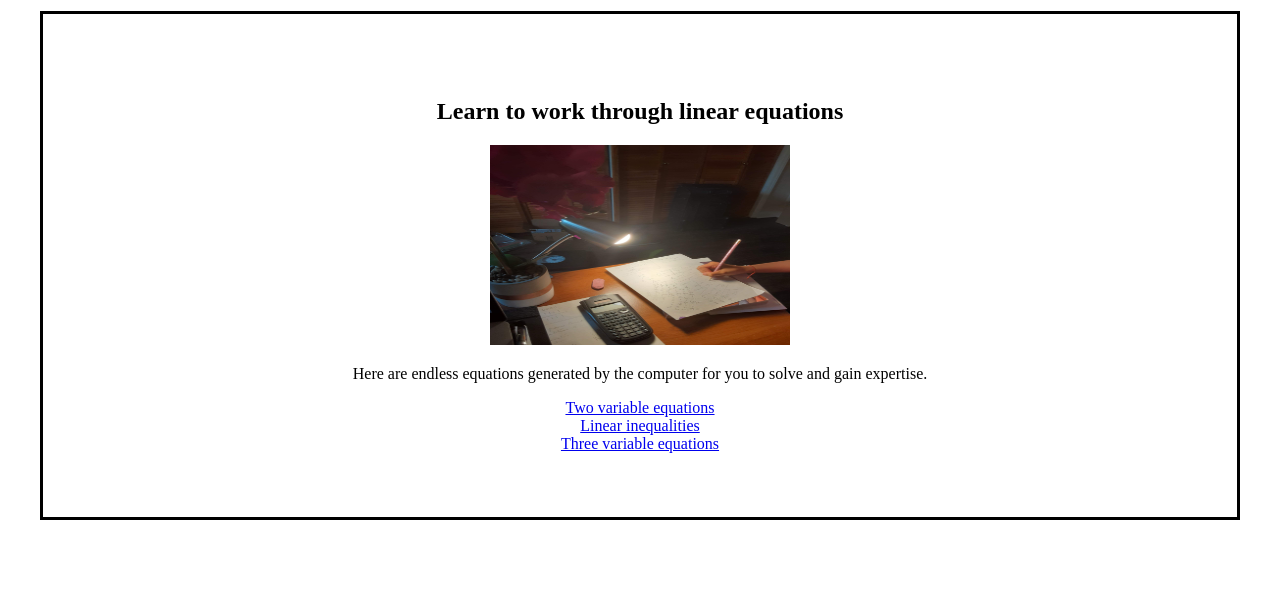
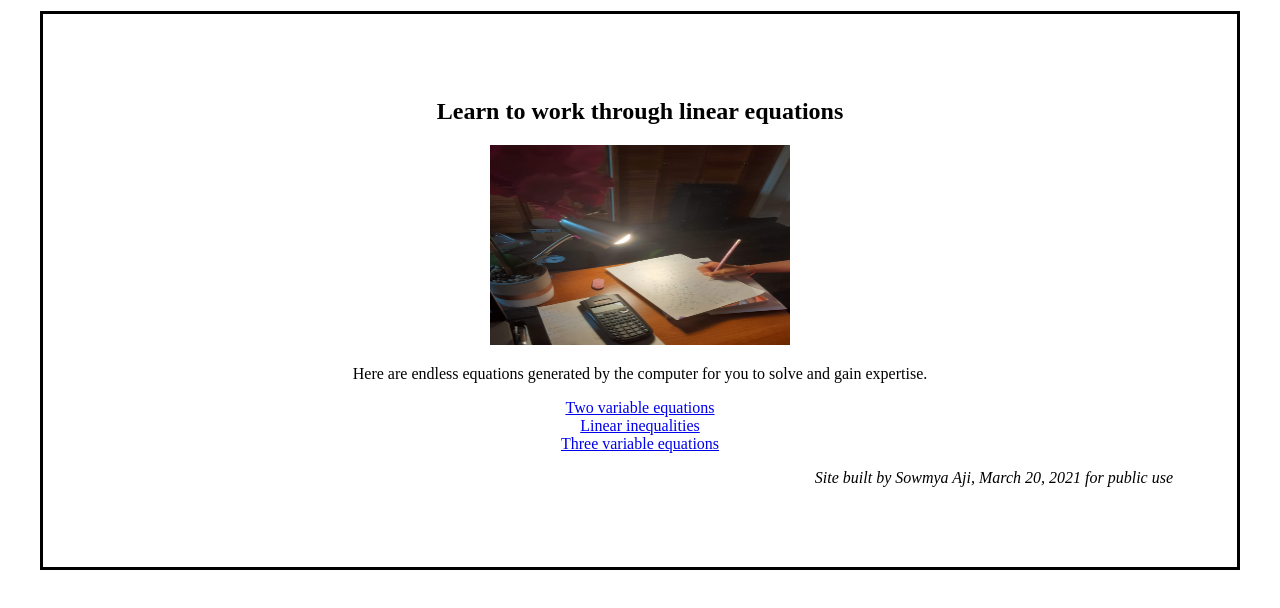
Before and after one commit to SowmyaAji/generateEquations, a plain HTML site: page index.html in a window 1280 px wide. Shown: the part 84-692 px from the top of the page. Drawn offline with Linux system fonts and the light colour scheme.

Commit message:
Add citation

```diff
--- a/index.html
+++ b/index.html
@@ -29,6 +29,7 @@
       <a href="threeVariableEquations.html" target="_blank"
         >Three variable equations</a
       ><br />
+      <p id="cite">Site built by Sowmya Aji, March 20, 2021 for public use</p>
     </div>
   </body>
 </html>
--- a/inequalities.css
+++ b/inequalities.css
@@ -17,3 +17,9 @@ h1 {
   color: white;
   background-color: purple;
 }
+
+#cite {
+  font-size: 12;
+  font-style: italic;
+  text-align: right;
+}
```
